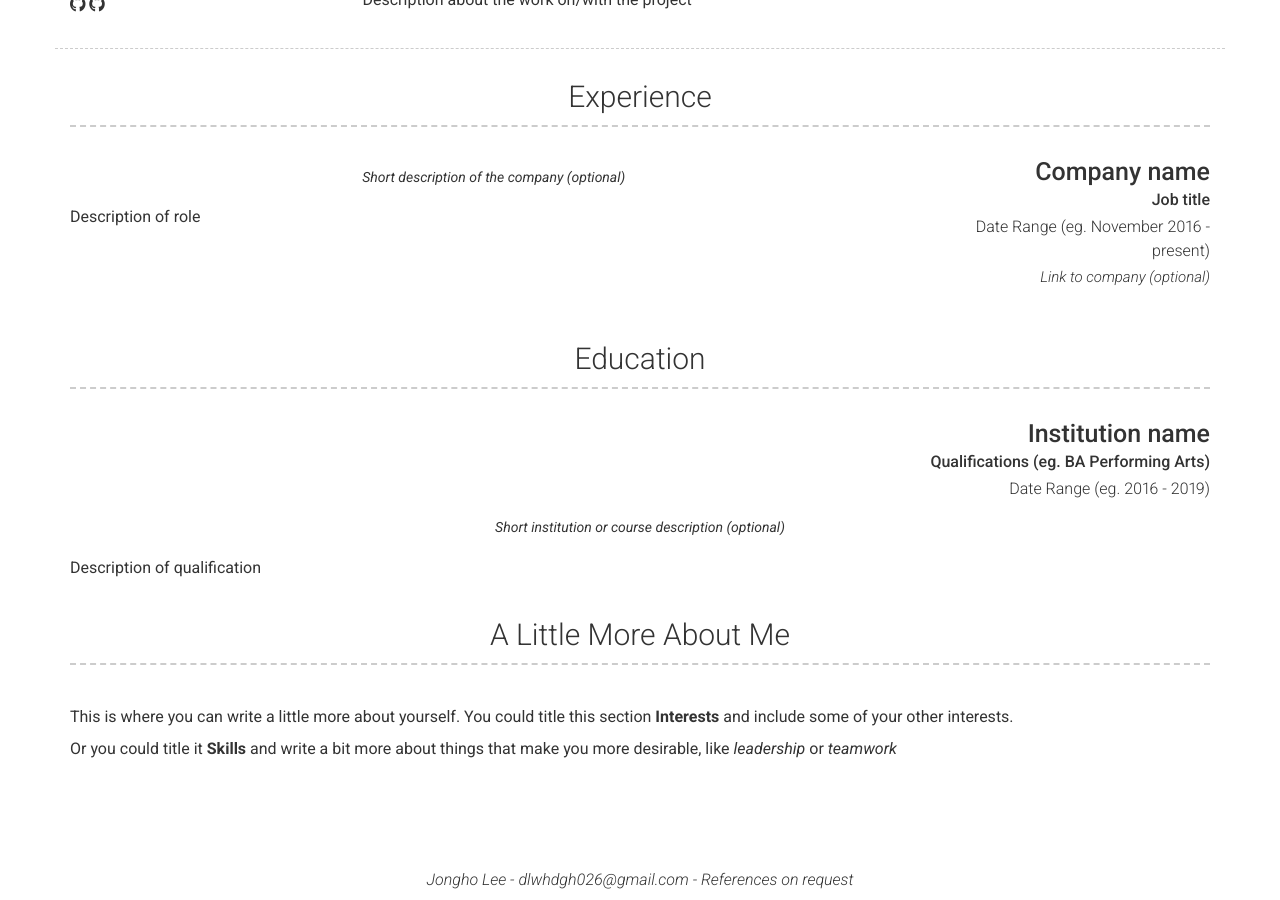
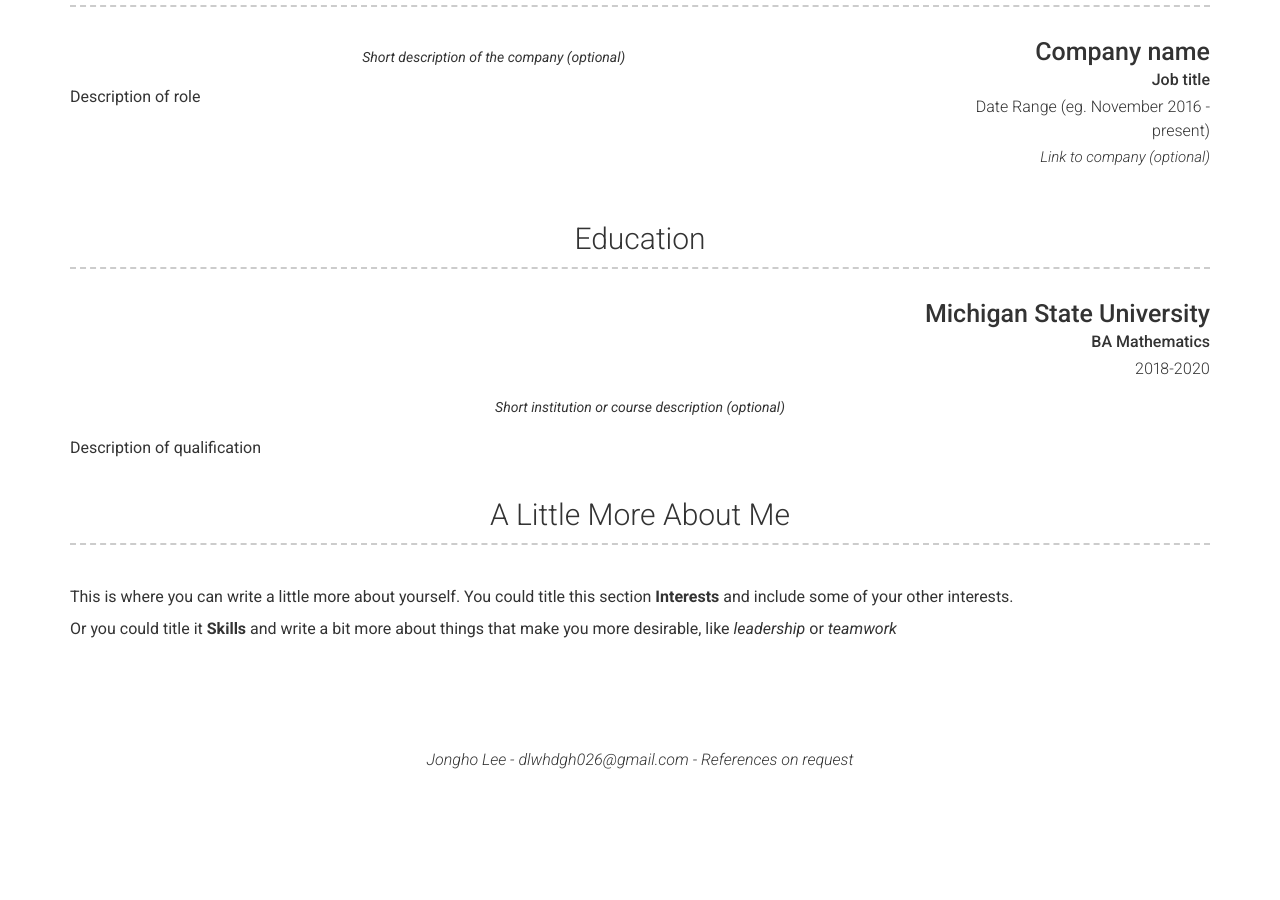
Before and after one commit to jongfin/jongfin.github.io, a Jekyll site: the page built from index.md, in a window 1280 px wide and 900 px high, scrolled down 1238 px. Built offline with Jekyll 4.4.1, drawn with Linux system fonts in a browser that asks for light colours; nearby versions of some CDN libraries; after the commit the page ends 2018 px from its top, so only the background shows below that; part of the change alters nothing that is shown.

Commit message:
edit edu

```diff
--- a/_config.yml
+++ b/_config.yml
@@ -19,19 +19,19 @@ website: Your website (eg. https://google.com)(optional)
 darkmode: false
 
 # Social links
-twitter_username: jekyllrb
-github_username:  jekyll
-stackoverflow_username: "00000001"
-dribbble_username: jekyll
-facebook_username: jekyll
-flickr_username: jekyll
-instagram_username: jekyll
-linkedin_username: jekyll
-xing_username: jekyll
-pinterest_username: jekyll
-youtube_username: jekyll
-orcid_username: 0000-0000-0000-0000
-googlescholar_username: D847cGsAAAAJ
+# twitter_username: jekyllrb
+# github_username:  jekyll
+# stackoverflow_username: "00000001"
+# dribbble_username: jekyll
+# facebook_username: jekyll
+# flickr_username: jekyll
+# instagram_username: jekyll
+# linkedin_username: jekyll
+# xing_username: jekyll
+# pinterest_username: jekyll
+# youtube_username: jekyll
+# orcid_username: 0000-0000-0000-0000
+# googlescholar_username: D847cGsAAAAJ
 
 # Additional icon links
 additional_links:
@@ -97,9 +97,9 @@ content:
     layout: list
     content:
       - layout: top-right
-        title: Institution name
-        sub_title: Qualifications (eg. BA Performing Arts)
-        caption: Date Range (eg. 2016 - 2019)
+        title: Michigan State University
+        sub_title: BA Mathematics
+        caption: 2018-2020
         quote: >
           Short institution or course description (optional)
         description: | # this will include new lines to allow paragraphs
```
